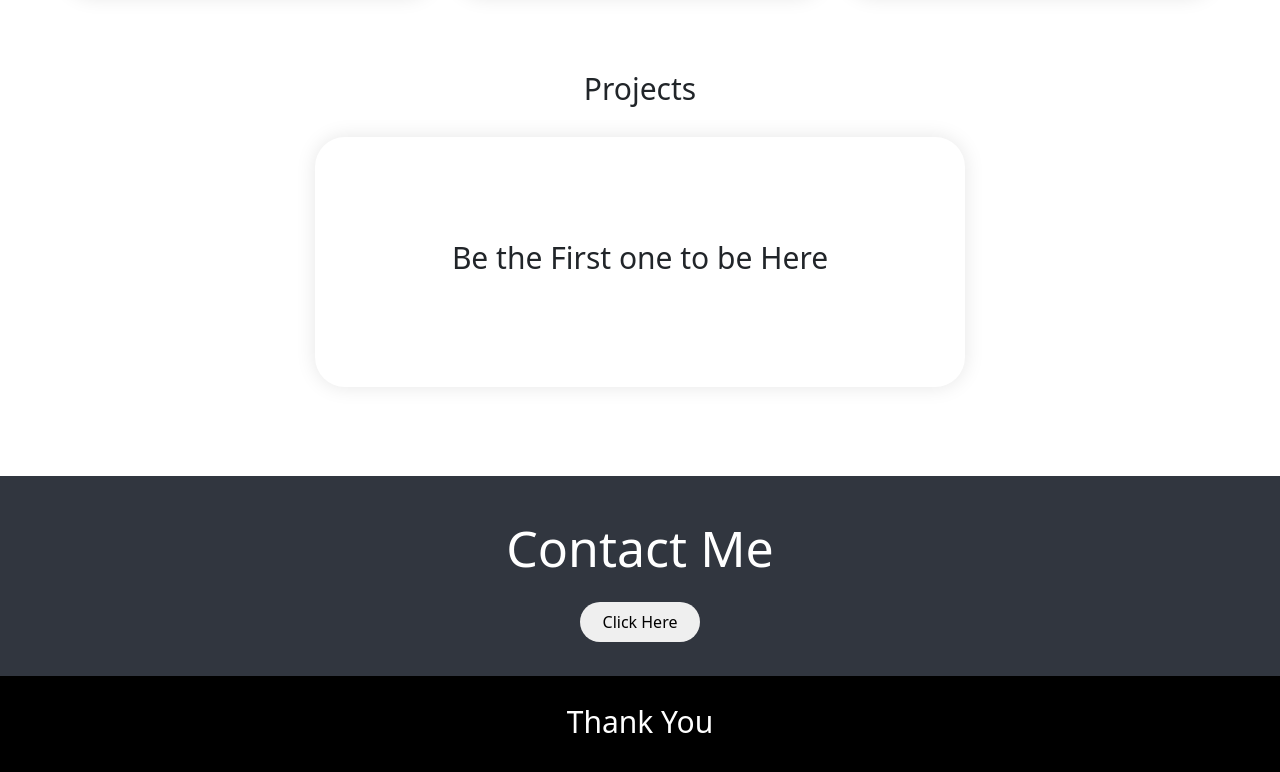
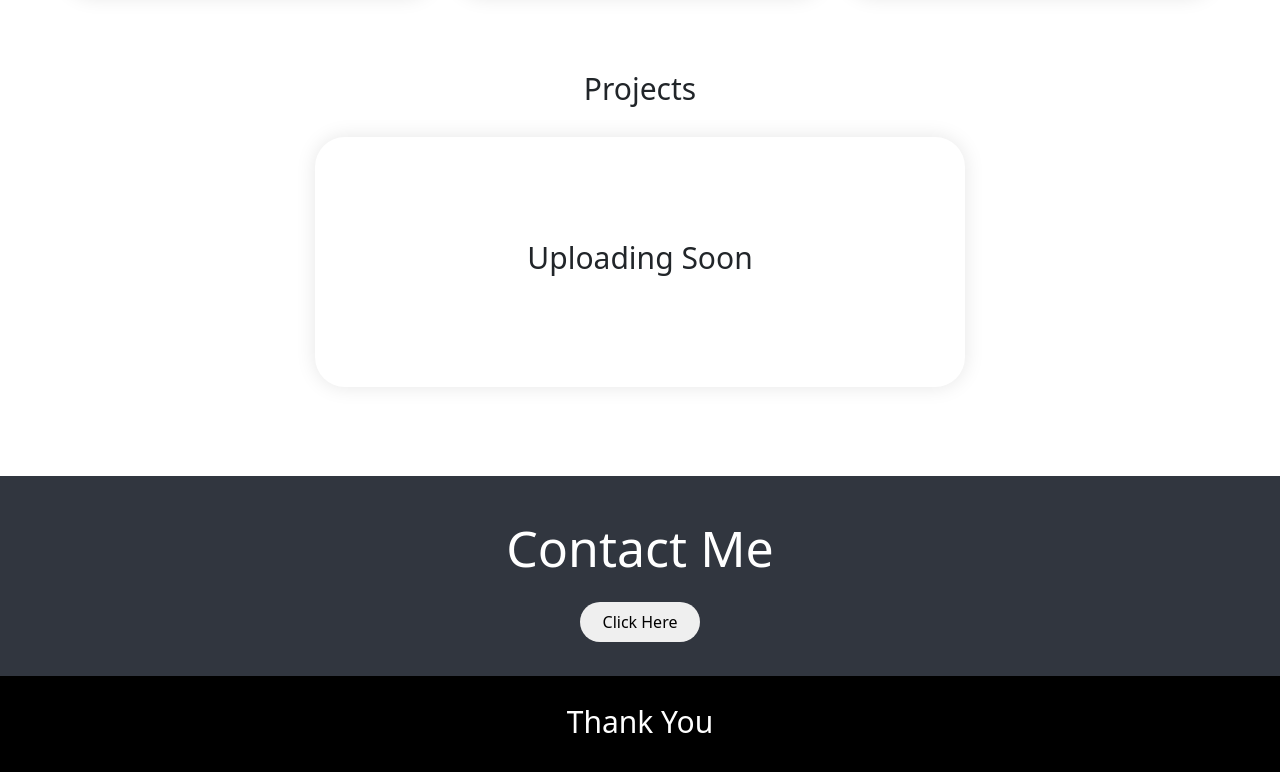
Before and after one commit to diwakar17bhatt/CodSoft, a plain HTML site: page Portfolio/index.html in a window 1280 px wide. Shown: the part 1254-2026 px from the top of the page. Drawn offline with nearby package versions, Linux system fonts and the light colour scheme.

Commit message:
codsoft port update

```diff
--- a/Portfolio/index.html
+++ b/Portfolio/index.html
@@ -72,7 +72,7 @@
         <div class="mboxr">
             <div class="mboxr1">
 
-                <h3>Be the First one to be Here</h3>
+                <h3>Uploading Soon</h3>
 
             </div>
 
```
